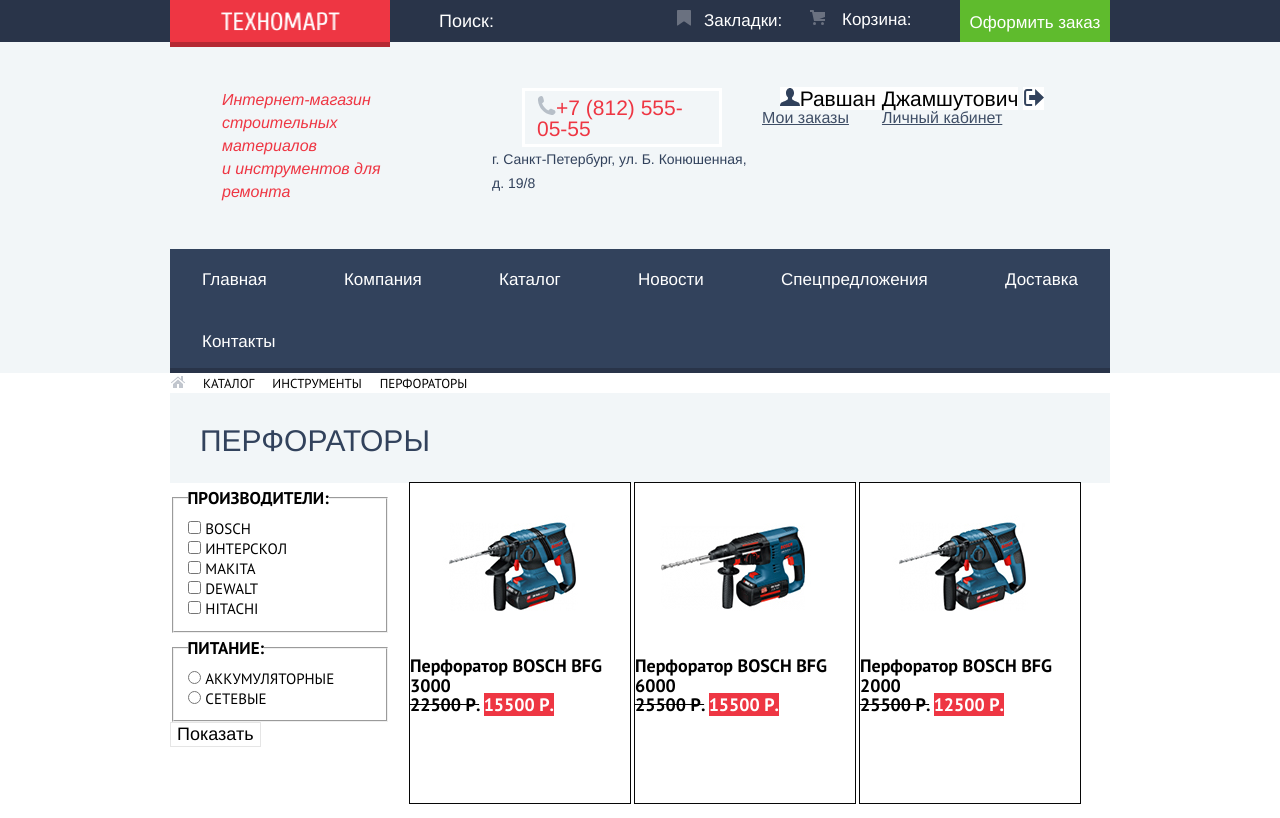
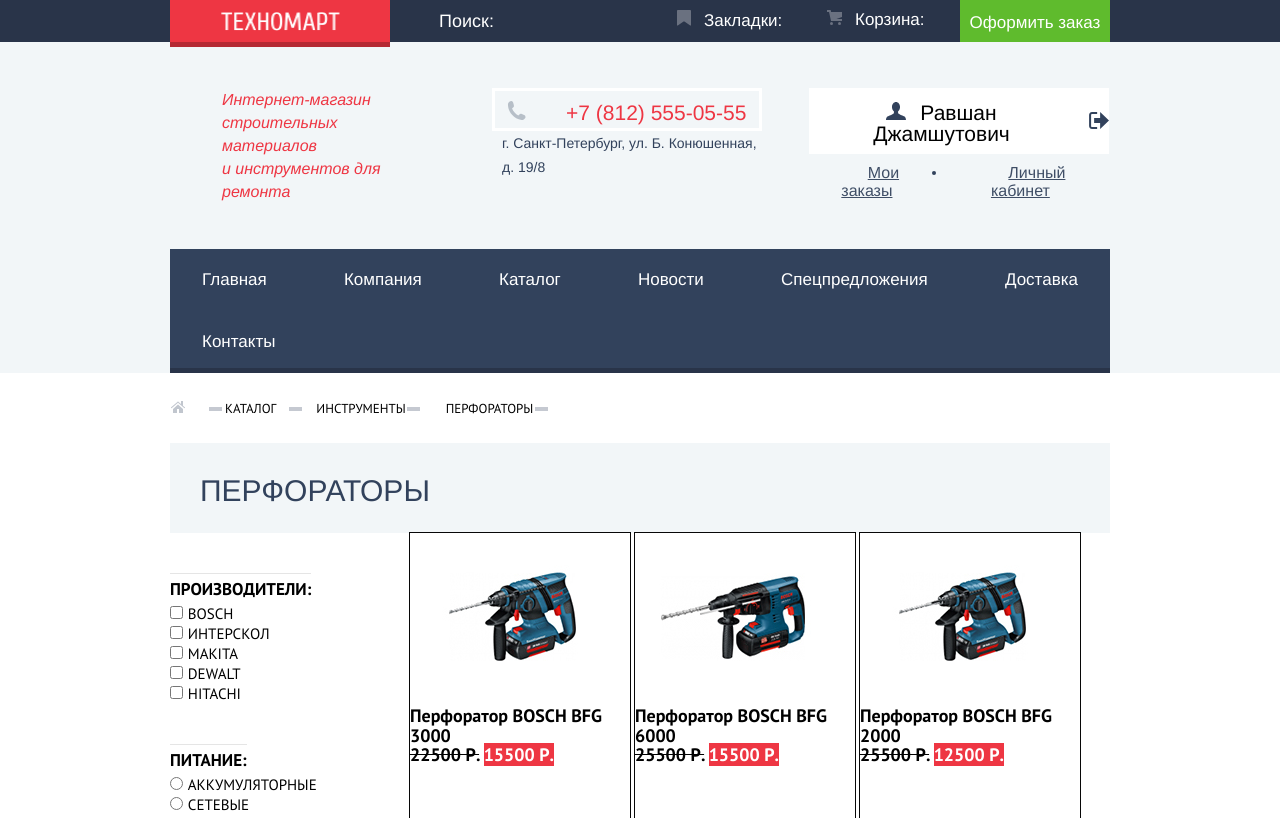
Before and after one commit to PIPSKVIK/1086189-technomart-26, a plain HTML site: page catalog.html in a window 1280 px wide. Shown: the top 818 px of the page. Drawn offline with Linux system fonts and the light colour scheme; a web font is replaced by a local one.

Commit message:
Много различных изменения, в основном по стилям.

```diff
--- a/css/style.css
+++ b/css/style.css
@@ -13,7 +13,8 @@ h4,
 h5,
 h6,
 p,
-ul {
+ul,
+fieldset {
 	margin: 0;
 	padding: 0;
 }
@@ -160,13 +161,10 @@ input[type="search"]{
 	padding-top: 10px;
 }
 
-.marker img {
+.marker img,
+.basket img {
 	padding-right: 13px;
 	padding-left: 17px;
-}
-
-.basket img {
-	padding-right: 17px;
 }
 
 .order:active {
@@ -177,41 +175,47 @@ input[type="search"]{
 .header-info {
 	margin: 46px auto;
 	display: flex;
-
 }
 
 .header-description {
 	width: 200px;
 	margin-left: 52px;
 	margin-top: 0px;
-  margin-bottom: 0px;
+  	margin-bottom: 0px;
 	font-style: italic;
 	font-size: 16px;
 	line-height: 23px;
 	color: #ee3643;
+	flex-shrink: 0;
 }
 
 .contact-information {
-	width: 270px;
+	width: 275px;
 	margin-left: 70px;
+	flex-shrink: 0;
 }
 
 .phone {
-	margin-left: 30px;
 	border: 3px solid #ffffff;
 	font-size: 21px;
 	line-height: 21px;
 	color: #ee3643;
 	text-decoration: none;
 	padding: 5px 12px;
-	width: 200px;
+	width: 270px;
 	display: block;
+}
+
+.phone img {
+	margin-right: 40px;
+	margin-top: 5px;
 }
 
 .address {
 	font-size: 14px;
 	line-height: 24px;
 	color: #32425c;
+	margin-left: 10px;
 }
 
 .entrance-registration {
@@ -219,7 +223,8 @@ input[type="search"]{
 	display: flex;
 	align-items: center;
 	justify-content: space-between;
-	margin-left: 70px;
+	margin-left: 60px;
+	flex-shrink: 0;
 }
 
 .entrance-registration a {
@@ -251,6 +256,8 @@ input[type="search"]{
 .client-wrapper {
 	width: 300px;
 	text-align: center;
+	flex-shrink: 0;
+	margin-left: 42px;
 }
 
 .client a {
@@ -258,11 +265,30 @@ input[type="search"]{
 	line-height: 21px;
 	color: #000000;
 	text-decoration: none;
-	background-color: #ffffff;
 }
 
 .client-name:active {
 	color: rgba(0, 0, 0, 0.3);
+}
+
+.client {
+	background-color: #ffffff;
+	display: flex;
+	justify-content: center;
+	align-items: center;
+}
+
+.client-name img {
+	margin-right: 14px;
+}
+
+.client-name {
+	display: block;
+	margin: 14px 0 10px 21px;
+}
+
+.client-exit {
+	margin-left: 35px;
 }
 
 .personal-account {
@@ -270,6 +296,23 @@ input[type="search"]{
 	line-height: 18px;
 	list-style: none;
 	display: flex;
+	margin: 10px 0 0 18px;
+	position: relative;
+}
+
+.personal-account::after {
+	content: " ";
+	width: 4px;
+	height: 4px;
+	background-color: #32425c;
+	position: absolute;
+	border-radius: 50%;
+	left: 105px;
+	top: 7px;
+}
+
+.personal-account li:nth-child(2) {
+	margin-left: 25px;
 }
 
 .personal-account a {
@@ -331,6 +374,10 @@ input[type="search"]{
 	display: none;
 }
 
+.breadcrumbs {
+	margin: 25px 0 25px 0;
+}
+
 .breadcrumbs-list {
 	display: flex;
 	padding: 0;
@@ -338,7 +385,18 @@ input[type="search"]{
 
 .breadcrumbs-list li {
 	list-style-type: none;
-	padding-right: 18px;
+	padding-right: 40px;
+	position: relative;
+}
+
+.breadcrumbs-list li::after {  /* Временное решение */
+	content: " ";
+	width: 13px;
+	height: 4px;
+	background-color: #c5c9d1;
+	position: absolute;
+	left: 70%;
+	top: 45%;
 }
 
 .breadcrumbs-list a {
@@ -470,13 +528,18 @@ input[type="search"]{
 
 /* Еще часть main cotalog */
 
+fieldset {
+   border: 0 none;
+}
+
+
+
 .form-catalog-wrapper {
 	display: flex;
 	min-height: 995px;
 }
 
 .form-catalog-wrapper form {
-	min-height: 520px;
 	width: 220px;
 }
 
@@ -485,6 +548,7 @@ input[type="search"]{
 	font-family: 'PT Sans', Helvetica, Arial, sans-serif;
 	color: #000000;
 	text-transform: uppercase;
+	margin-top: 40px;
 }
 
 .type-manufacturers,
@@ -497,6 +561,7 @@ input[type="search"]{
 	font-size: 17px;
 	line-height: 30px;
 	font-weight: bold;
+	border-top: 1px solid #e5e5e5;
 }
 
 .form-manufacturers label,
@@ -507,8 +572,13 @@ input[type="search"]{
 
 .button-show-manufacturers {
 	background-color: #ffffff;
-	border: 1px solid black;
 	border-color: #e5e5e5;
+	width: 140px;
+	height: 38px;
+	border: 1px solid #e5e5e5;
+	border-radius: 3px;
+	outline: none;
+	margin-top: 70px;
 }
 
 .button-show-manufacturers:hover {
```
